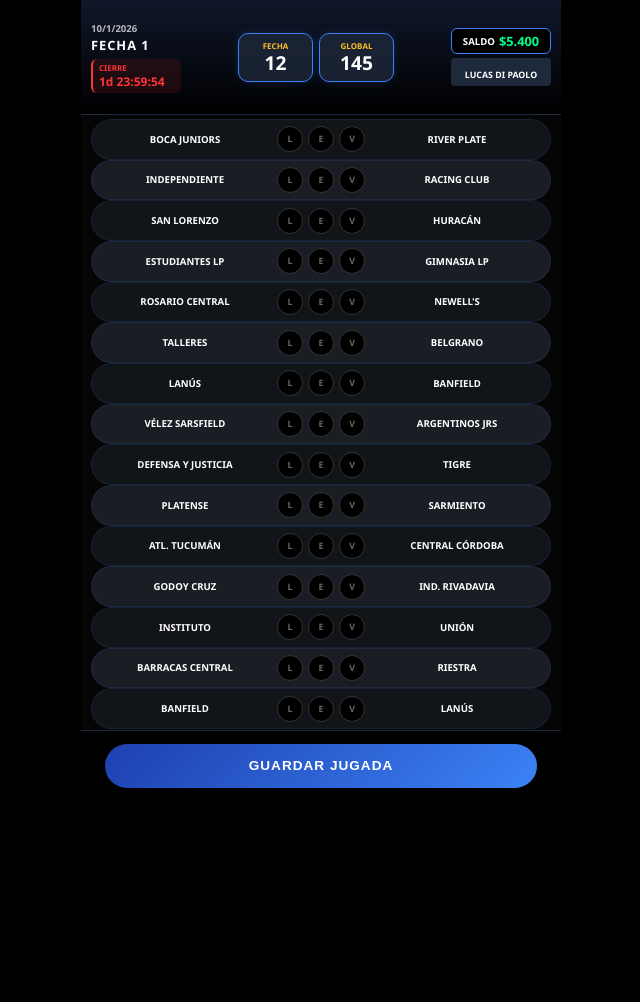
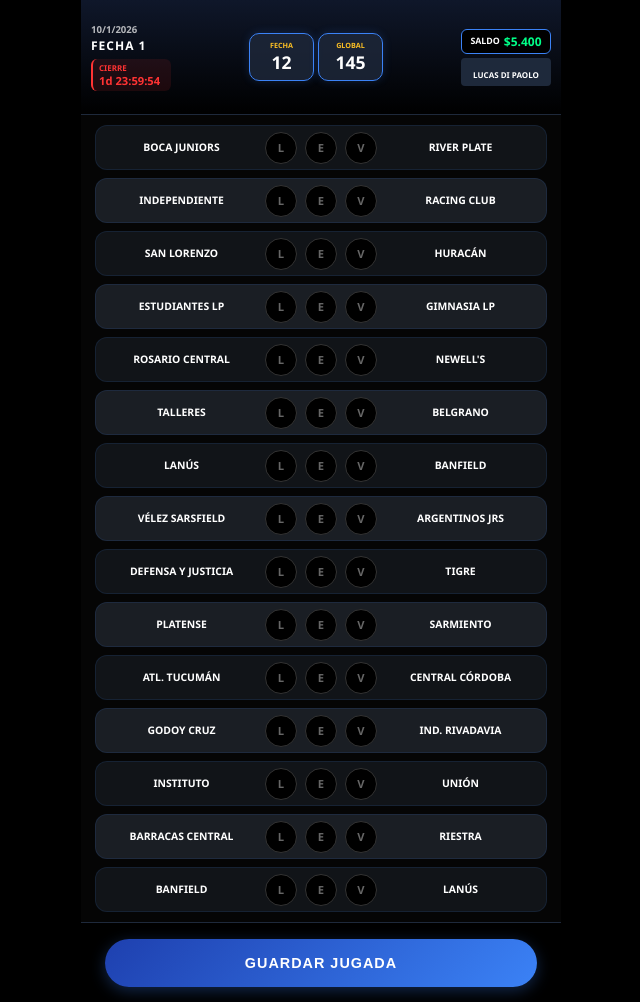
Before and after one commit to Lucasdipaolo33/prode-argentino, a Flask app: page / in a window 1280 px wide. Shown: the whole page, without its empty margins (319-959 px from the left). Before the commit the page ends 788 px from the top, so only its background shows below. Run offline with Flask 3, Linux system fonts and the light colour scheme.

Commit message:
Update index.html

```diff
--- a/templates/index.html
+++ b/templates/index.html
@@ -2,7 +2,7 @@
 <html lang="es">
 <head>
     <meta charset="UTF-8">
-    <meta name="viewport" content="width=device-width, initial-scale=1.0, maximum-scale=1.0, user-scalable=no">
+    <meta name="viewport" content="width=device-width, initial-scale=1.0, maximum-scale=1.2, user-scalable=yes">
     <title>PRODE ARGENTINO</title>
     <link rel="icon" href="https://img.icons8.com/emoji/48/soccer-ball-emoji.png" type="image/png">
     <link rel="apple-touch-icon" href="https://img.icons8.com/emoji/48/soccer-ball-emoji.png">
@@ -26,15 +26,17 @@
             color: var(--texto);
             font-family: 'Segoe UI', Roboto, sans-serif;
             margin: 0; padding: 0;
-            height: 100vh; width: 100vw;
-            overflow: hidden;
+            min-height: 100vh; width: 100vw;
+            /* Permitimos el scroll para ver el botón de abajo */
+            overflow-x: hidden;
+            overflow-y: auto;
             display: flex; justify-content: center;
         }
 
         .app-container {
             width: 100%;
             max-width: 480px;
-            height: 100%;
+            min-height: 100vh;
             background-color: var(--fondo);
             display: flex;
             flex-direction: column;
@@ -43,52 +45,40 @@
 
         /* HEADER */
         .header {
-            width: 100%; height: 115px;
-            padding: 8px 10px; display: flex; justify-content: space-between; align-items: center;
+            width: 100%; min-height: 115px;
+            padding: 10px; display: flex; justify-content: space-between; align-items: center;
             border-bottom: 1px solid #1e293b;
             background: linear-gradient(180deg, #0f172a 0%, #000 100%);
             flex-shrink: 0;
+            position: sticky; top: 0; z-index: 100;
         }
 
-        .col-izq { display: flex; flex-direction: column; gap: 1px; min-width: 90px; }
+        .col-izq { display: flex; flex-direction: column; gap: 1px; min-width: 80px; }
         .txt-fecha { color: #fff; font-weight: 800; font-size: 0.6rem; opacity: 0.7; }
-        .num-fecha { color: #fff; font-weight: 900; font-size: 0.8rem; letter-spacing: 1px; }
+        .num-fecha { color: #fff; font-weight: 900; font-size: 0.75rem; letter-spacing: 1px; }
         .cierre-box { margin-top: 4px; display: flex; flex-direction: column; background: rgba(255, 51, 51, 0.1); padding: 3px 6px; border-radius: 6px; border-left: 2px solid var(--rojo); }
         .cierre-label { color: var(--rojo); font-size: 0.5rem; font-weight: 900; }
-        #countdown { color: var(--rojo); font-size: 0.75rem; font-weight: 900; }
+        #countdown { color: var(--rojo); font-size: 0.7rem; font-weight: 900; }
 
-        /* TARJETAS DE PUNTOS AGRANDADAS */
-        .col-centro { display: flex; gap: 6px; }
+        .col-centro { display: flex; gap: 4px; }
         .puntaje-card {
             background: rgba(30, 41, 59, 0.8);
             border: 1.5px solid var(--azul-metal);
             padding: 6px 4px;
             border-radius: 10px;
             text-align: center;
-            min-width: 75px; /* Más anchas */
+            min-width: 65px;
             box-shadow: 0 0 10px rgba(59, 130, 246, 0.2);
         }
-        .puntaje-label {
-            display: block;
-            font-size: 0.5rem; /* Letra de etiqueta más clara */
-            color: var(--amarillo);
-            font-weight: 900;
-            text-transform: uppercase;
-            margin-bottom: 2px;
-        }
-        .puntaje-valor {
-            font-size: 1.2rem; /* Número bien grande */
-            font-weight: 900;
-            color: #ffffff;
-            line-height: 1;
-        }
+        .puntaje-label { display: block; font-size: 0.45rem; color: var(--amarillo); font-weight: 900; text-transform: uppercase; margin-bottom: 2px;}
+        .puntaje-valor { font-size: 1.1rem; font-weight: 900; color: #ffffff; line-height: 1;}
 
-        .col-der { display: flex; flex-direction: column; gap: 4px; min-width: 100px; }
+        .col-der { display: flex; flex-direction: column; gap: 4px; min-width: 90px; }
         .saldo-wrapper { display: flex; align-items: center; justify-content: center; gap: 4px; background: #000; border: 1px solid var(--azul-metal); padding: 3px; border-radius: 6px; }
-        .saldo-label { font-size: 0.6rem; font-weight: 900; color: #fff; }
-        .saldo-monto { color: var(--acento); font-weight: 900; font-size: 0.8rem; }
+        .saldo-label { font-size: 0.55rem; font-weight: 900; color: #fff; }
+        .saldo-monto { color: var(--acento); font-weight: 900; font-size: 0.75rem; }
         .usuario-card { background: #1e293b; border-radius: 4px; padding: 3px; text-align: center; }
-        .usuario-nombre { color: #fff; font-size: 0.55rem; font-weight: 800; }
+        .usuario-nombre { color: #fff; font-size: 0.5rem; font-weight: 800; }
 
         /* LISTADO */
         .partidos-list {
@@ -96,49 +86,48 @@
             width: 100%;
             display: flex;
             flex-direction: column;
-            justify-content: space-evenly;
-            padding: 4px 0;
-            overflow: hidden;
+            padding: 10px 0;
+            gap: 8px; /* Espacio entre partidos */
         }
 
         .fila {
-            width: 96%;
+            width: 94%;
             margin: 0 auto;
-            height: calc((100vh - 190px) / 15);
-            min-height: 30px;
-            max-height: 42px;
+            min-height: 45px;
             display: flex; align-items: center; justify-content: space-between;
-            padding: 0 10px; border-radius: 50px;
+            padding: 5px 10px; border-radius: 12px;
             border: 1px solid rgba(59, 130, 246, 0.12);
             flex-shrink: 0;
         }
         .fila:nth-child(odd) { background: var(--tarjeta); }
         .fila:nth-child(even) { background: var(--tarjeta-clara); }
 
-        .equipo { width: 38%; font-size: 0.6rem; font-weight: 800; text-transform: uppercase; text-align: center; }
-        .controles { display: flex; gap: 5px; width: 24%; justify-content: center; }
+        .equipo { width: 35%; font-size: 0.65rem; font-weight: 800; text-transform: uppercase; text-align: center; line-height: 1.1; }
+        .controles { display: flex; gap: 8px; width: 30%; justify-content: center; }
 
-        .btn-lev { width: 26px; height: 26px; background: #000; border: 1px solid #333; border-radius: 50%; color: #666; display: flex; align-items: center; justify-content: center; font-weight: bold; font-size: 0.55rem; cursor: pointer; transition: 0.2s; }
+        .btn-lev { width: 32px; height: 32px; background: #000; border: 1px solid #333; border-radius: 50%; color: #666; display: flex; align-items: center; justify-content: center; font-weight: bold; font-size: 0.7rem; cursor: pointer; transition: 0.2s; }
         .btn-lev.active { border-color: var(--acento); color: var(--acento); box-shadow: 0 0 8px rgba(0, 255, 136, 0.2); background: #0a1a10; }
-        .btn-lev.active::after { content: '⚽'; font-size: 0.65rem; }
+        .btn-lev.active::after { content: '⚽'; font-size: 0.7rem; }
         .btn-lev.active span { display: none; }
 
-        /* FOOTER */
+        /* FOOTER FIXED */
         .footer {
-            width: 100%; height: 70px;
+            width: 100%; height: 80px;
             display: flex; justify-content: center; align-items: center;
             background: #000; flex-shrink: 0;
             border-top: 1px solid #1e293b;
+            margin-top: auto;
+            padding-bottom: env(safe-area-inset-bottom); /* Para iPhone nuevos */
         }
-        .btn-confirmar { width: 90%; height: 44px; background: linear-gradient(135deg, #1e40af, #3b82f6); border: none; border-radius: 50px; color: white; font-weight: 900; text-transform: uppercase; font-size: 0.85rem; cursor: pointer; letter-spacing: 1px; }
+        .btn-confirmar { width: 90%; height: 48px; background: linear-gradient(135deg, #1e40af, #3b82f6); border: none; border-radius: 50px; color: white; font-weight: 900; text-transform: uppercase; font-size: 0.9rem; cursor: pointer; letter-spacing: 1px; box-shadow: 0 4px 15px rgba(59, 130, 246, 0.3); }
 
         /* MODALES */
         #overlay-confirm, #overlay-error {
-            position: absolute; top: 0; left: 0; width: 100%; height: 100%;
+            position: fixed; top: 0; left: 0; width: 100%; height: 100%;
             background: rgba(0, 0, 0, 0.95); backdrop-filter: blur(4px);
             display: none; justify-content: center; align-items: center; z-index: 9999;
         }
-        .modal { background: #111827; width: 80%; padding: 20px; border-radius: 20px; border: 2px solid var(--azul-metal); text-align: center; }
+        .modal { background: #111827; width: 85%; padding: 25px; border-radius: 20px; border: 2px solid var(--azul-metal); text-align: center; }
     </style>
 </head>
 <body>
@@ -195,10 +184,10 @@
         <div id="overlay-confirm">
             <div class="modal">
                 <div class="modal-titulo" style="color:var(--amarillo); font-weight:900;">⚠️ ENVIAR JUGADA</div>
-                <p class="modal-txt" style="color:#fff; font-size:0.8rem; margin:15px 0;">¿Confirmás tu jugada de hoy?</p>
+                <p class="modal-txt" style="color:#fff; font-size:0.9rem; margin:15px 0;">¿Confirmás tu jugada de hoy?</p>
                 <div style="display:flex; gap:10px;">
-                    <button class="btn-modal" style="flex:1; padding:10px; border-radius:8px; background:#374151; color:#fff; border:none; font-weight:900;" onclick="cerrarModales()">NO</button>
-                    <button class="btn-modal" style="flex:1; padding:10px; border-radius:8px; background:var(--acento); color:#000; border:none; font-weight:900;" onclick="procesarJugada()">SÍ</button>
+                    <button class="btn-modal" style="flex:1; padding:12px; border-radius:8px; background:#374151; color:#fff; border:none; font-weight:900;" onclick="cerrarModales()">NO</button>
+                    <button class="btn-modal" style="flex:1; padding:12px; border-radius:8px; background:var(--acento); color:#000; border:none; font-weight:900;" onclick="procesarJugada()">SÍ</button>
                 </div>
             </div>
         </div>
@@ -206,8 +195,8 @@
         <div id="overlay-error">
             <div class="modal">
                 <div class="modal-titulo" style="color:var(--rojo); font-weight:900;">❌ INCOMPLETO</div>
-                <p class="modal-txt" id="error-msg" style="color:#fff; font-size:0.8rem; margin:15px 0;"></p>
-                <button class="btn-modal" style="width:100%; padding:10px; border-radius:8px; background:var(--rojo); color:#fff; border:none; font-weight:900;" onclick="cerrarModales()">CORREGIR</button>
+                <p class="modal-txt" id="error-msg" style="color:#fff; font-size:0.9rem; margin:15px 0;"></p>
+                <button class="btn-modal" style="width:100%; padding:12px; border-radius:8px; background:var(--rojo); color:#fff; border:none; font-weight:900;" onclick="cerrarModales()">CORREGIR</button>
             </div>
         </div>
     </div>
```
